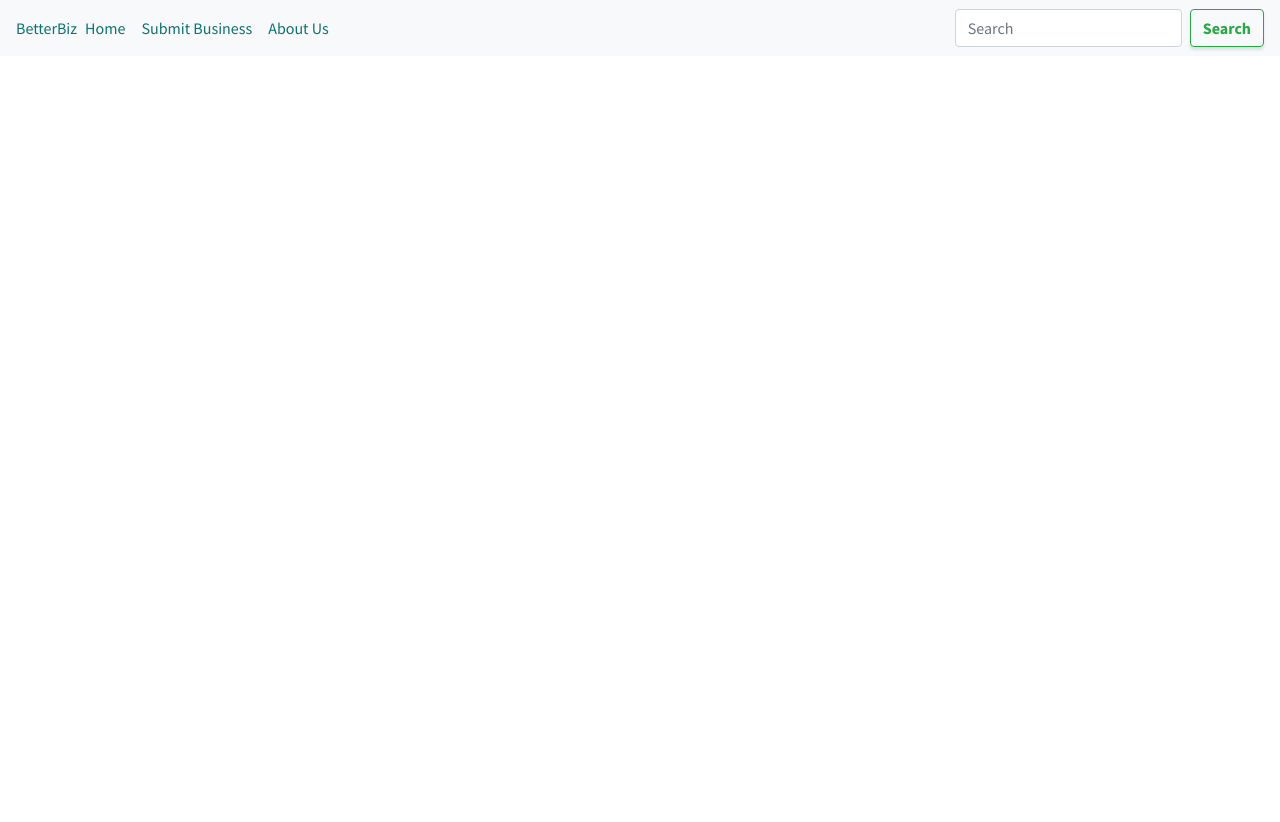
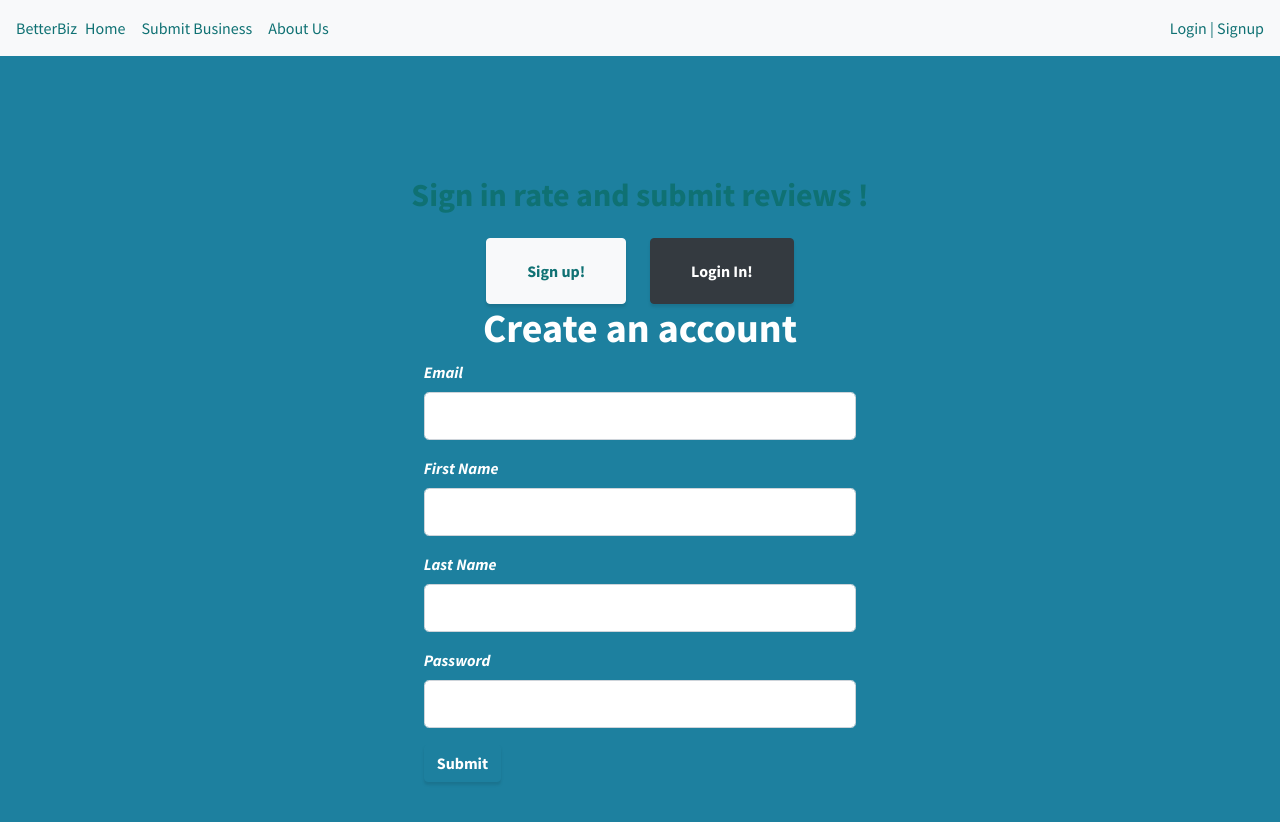
Before and after one commit to Damon-Zhong/BetterBiz, a React (Create React App) app in the folder client/: page /signup/signup in a window 1280 px wide. Shown: the top 822 px of the page. Before the commit the page ends 800 px from the top, so only its background shows below. Built offline with nearby package versions, Linux system fonts and the light colour scheme.

Commit message:
fixed routing

```diff
--- a/client/src/App.js
+++ b/client/src/App.js
@@ -43,7 +43,7 @@ function App() {
           <Header />
           <Services servicesLinks={servicesList}/>
         </Route>
-        <Route exact path="/signup">
+        <Route path="/signup">
           <SignUp />
         </Route>
         <Route exact path="/submit">
--- a/client/src/components/Navbar/index.js
+++ b/client/src/components/Navbar/index.js
@@ -1,5 +1,6 @@
 import React from "react";
 import { Link } from "react-router-dom";
+import Signup from '../SignUp'
 
 const Navbar = () => {
   return (
@@ -34,44 +35,9 @@ const Navbar = () => {
               About Us {window.location === '/about' ? <span className="sr-only">(current)</span> :''}
             </a>
           </li>
-          {/* <li className="nav-item dropdown">
-            <a
-              className="nav-link dropdown-toggle"
-              href="#"
-              id="navbarDropdown"
-              role="button"
-              data-toggle="dropdown"
-              aria-haspopup="true"
-              aria-expanded="false"
-            >
-              Categories
-            </a>
-            <div className="dropdown-menu" aria-labelledby="navbarDropdown">
-              <a className="dropdown-item" href="#">
-                Action
-              </a>
-              <a className="dropdown-item" href="#">
-                Another action
-              </a>
-              <div className="dropdown-divider"></div>
-              <a className="dropdown-item" href="#">
-                Something else here
-              </a>
-            </div>
-          </li> */}
-        </ul>
-        <form className="form-inline my-2 my-lg-0">
-          <input
-            className="form-control mr-sm-2"
-            type="search"
-            placeholder="Search"
-            aria-label="Search"
-          />
-          <button className="btn btn-outline-success my-2 my-sm-0" type="submit">
-            Search
-          </button>
-        </form>
-      </div>
+          </ul>
+        </div>
+          <Link to='/signup'>Login | Signup</Link>
     </nav>
   );
 };
--- a/client/src/components/SignUp/index.js
+++ b/client/src/components/SignUp/index.js
@@ -1,18 +1,27 @@
 import React from "react";
+import { Route } from "react-router-dom"
+import SignupForm from '../../pages/Signup'
+import LoginForm from '../../pages/Login.js'
 
-const SignUp = () => {
+
+const SignUp = (props) => {
 
   return (
     <section className="content-section bg-primary text-white">
       <div className="container text-center">
         <h2 className="mb-4"> Sign in rate and submit reviews ! </h2>
-        <a href="#!" className="btn btn-xl btn-light mr-4">
+        <a href="/signup/signup" className="btn btn-xl btn-light mr-4">
           Sign up!
         </a>
-        <a href="#!" className="btn btn-xl btn-dark">
+        <a href="/signup/login" className="btn btn-xl btn-dark">
           Login In!
         </a>
       </div>
+
+
+      <Route exact path={`/signup/signup`} component={SignupForm} />
+      <Route exact path={`/signup/login`} component={LoginForm} />
+
     </section>
   );
 };
--- a/client/src/pages/Login.js
+++ b/client/src/pages/Login.js
@@ -1,4 +1,4 @@
-import React from 'react';
+import React, {useState} from 'react';
 import axios from 'axios';
 
 let warning = 0;
--- a/client/src/pages/Signup.js
+++ b/client/src/pages/Signup.js
@@ -1,4 +1,4 @@
-import React from 'react';
+import React, {useState} from 'react';
 import axios from 'axios';
 
 let warning = 0;
```
